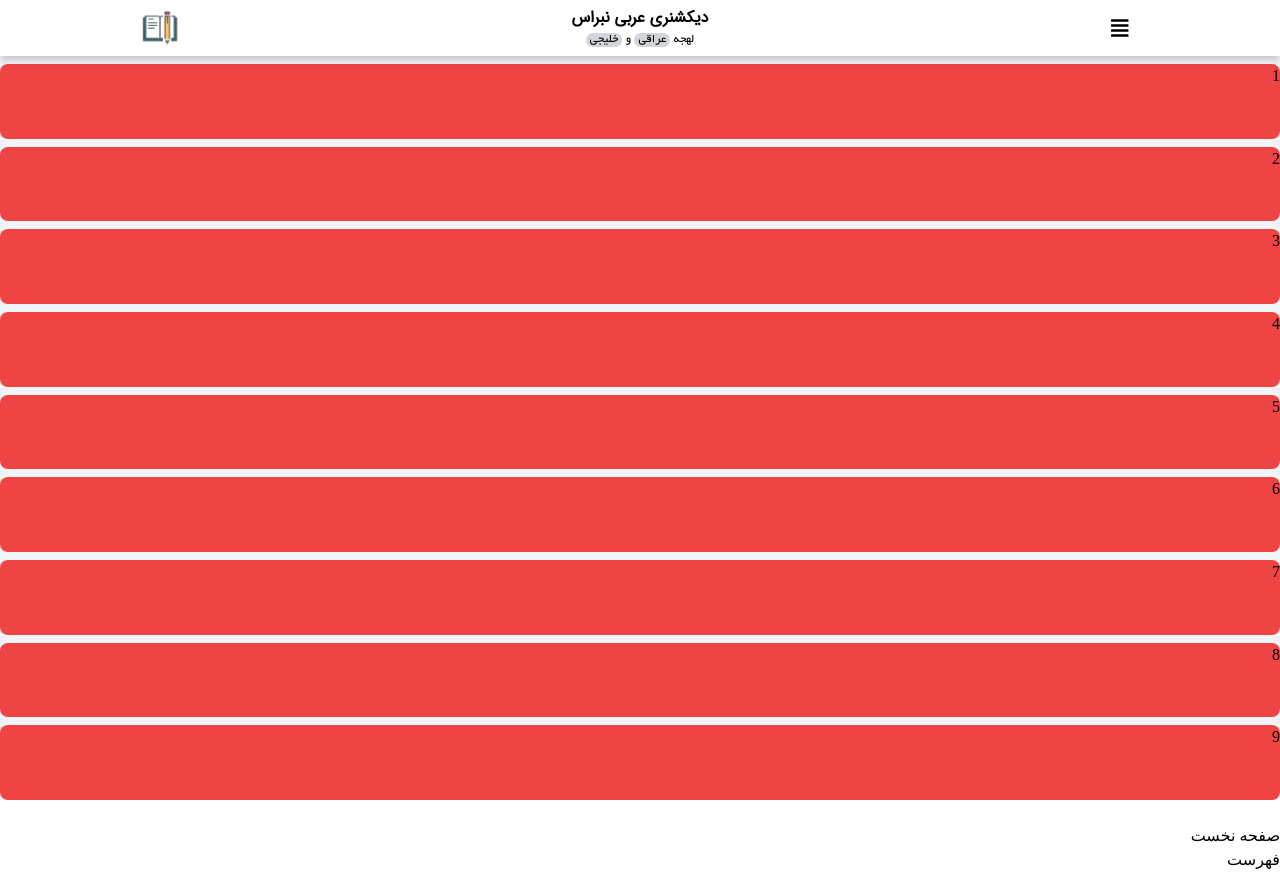
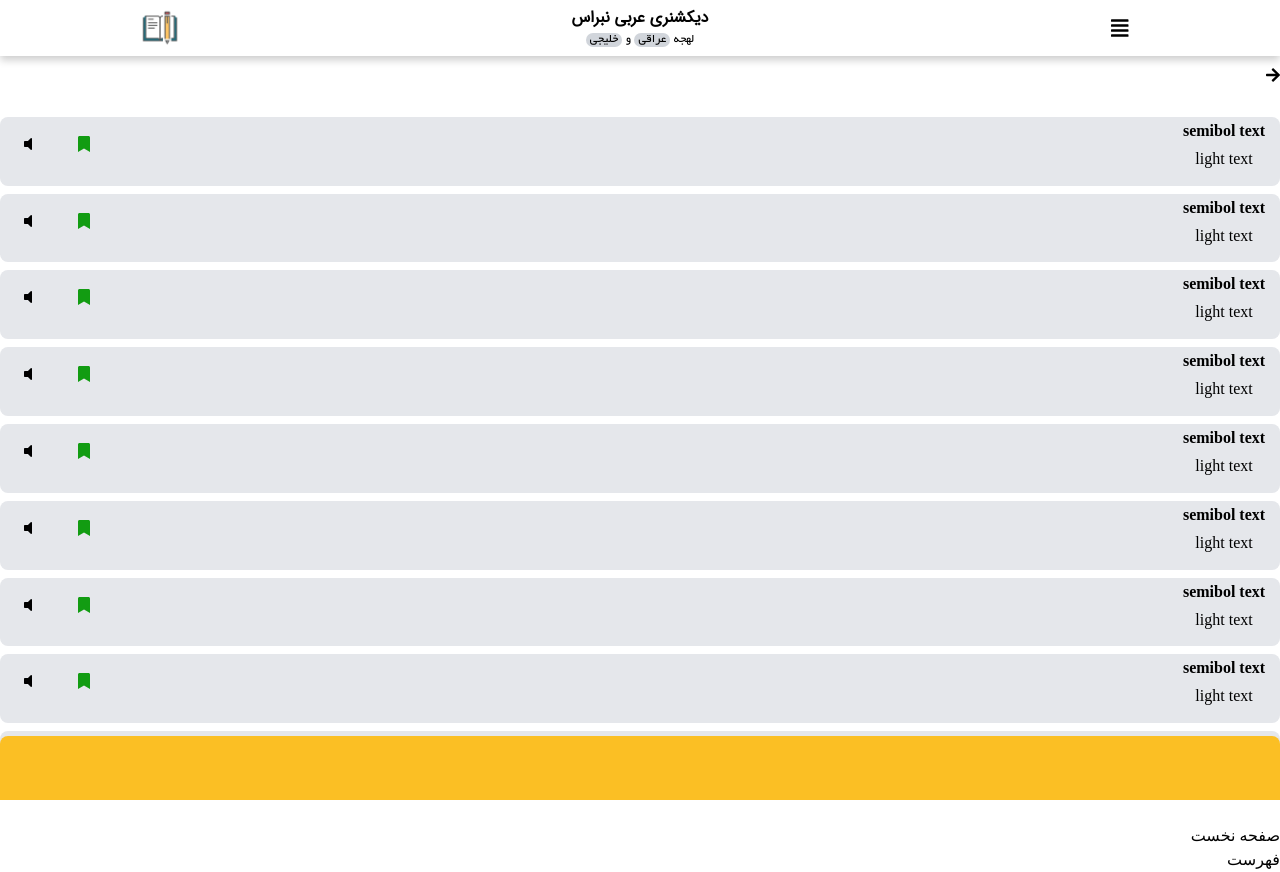
Before and after one commit to mohsenzamo/dictionary, a Vue app: page /list in a window 1280 px wide. Built offline with nearby package versions, Linux system fonts and the light colour scheme.

Commit message:
done with the list page and preparing it for animation and content

```diff
--- a/src/main.ts
+++ b/src/main.ts
@@ -3,9 +3,9 @@ import App from './App.vue'
 import './index.css'
 import router from './router'
 import { library } from '@fortawesome/fontawesome-svg-core'
-import { faAlignJustify, faBookmark, faSearch, faBookReader, faUsers, faGlobe, faTools, faClock, faCouch, faPalette, faBriefcaseMedical, faUserNurse, faQuestionCircle, faCloudSun, faLock } from '@fortawesome/free-solid-svg-icons'
+import { faAlignJustify, faBookmark, faVolumeOff, faSearch, faBookReader, faUsers, faGlobe, faTools, faClock, faCouch, faPalette, faBriefcaseMedical, faUserNurse, faQuestionCircle, faCloudSun, faLock, faArrowRight } from '@fortawesome/free-solid-svg-icons'
 // import { fab } from '@fortawesome/free-brands-svg-icons'
 import { FontAwesomeIcon } from '@fortawesome/vue-fontawesome'
-library.add(faAlignJustify, faBookmark, faSearch, faBookReader, faUsers, faGlobe, faTools, faClock, faCouch, faPalette, faBriefcaseMedical, faUserNurse, faQuestionCircle, faCloudSun, faLock)
+library.add(faAlignJustify, faBookmark, faArrowRight, faVolumeOff, faSearch, faBookReader, faUsers, faGlobe, faTools, faClock, faCouch, faPalette, faBriefcaseMedical, faUserNurse, faQuestionCircle, faCloudSun, faLock)
 
 createApp(App).component('fa', FontAwesomeIcon).use(router).mount('#app')
--- a/src/views/List.vue
+++ b/src/views/List.vue
@@ -1,33 +1,41 @@
 <template>
   <div
-    class="grid grid-rows-9 h-screen bg-gray-100 pt-16 gap-x-8 gap-y-2 justify-items-stretch"
+    class="grid grid-rows-9 h-screen bg-white pt-16 gap-x-8 gap-y-2 justify-items-stretch"
   >
-    <div class="bg-red-500 row-span-1 rounded-lg active:-translate-y-1">
-      1
+    <div class="bg-white w-screen rounded-b-lg h-8">
+      <div>
+        <fa
+          icon="arrow-right"
+        />
+      </div>
     </div>
-    <div class="bg-red-500 row-span-1 rounded-lg active:-translate-y-1">
-      2
+    <div
+      v-for="n in 9"
+      :key="n"
+      class="bg-gray-200 row-span-1 rounded-lg active:-translate-y-1"
+    >
+      <div class="bg-transparent w-28 h-14 float-right rounded-lg grid grid-rows-2 justify-items-center items-center ">
+        <div class="font-semibold">
+          semibol text
+        </div>
+        <div class="font-light">
+          light text
+        </div>
+      </div>
+      <div class="bg-transparent w-28 h-14 float-left rounded-lg grid grid-cols-2 justify-items-center items-center">
+        <div>
+          <fa
+            icon="bookmark"
+            style="color:rgb(18, 156, 18);"
+          />
+        </div>
+        <div>
+          <fa
+            icon="volume-off"
+          />
+        </div>
+      </div>
     </div>
-    <div class="bg-red-500 row-span-1 rounded-lg active:-translate-y-1">
-      3
-    </div>
-    <div class="bg-red-500 row-span-1 rounded-lg active:-translate-y-1">
-      4
-    </div>
-    <div class="bg-red-500 row-span-1 rounded-lg active:-translate-y-1">
-      5
-    </div>
-    <div class="bg-red-500 row-span-1 rounded-lg active:-translate-y-1">
-      6
-    </div>
-    <div class="bg-red-500 row-span-1 rounded-lg active:-translate-y-1">
-      7
-    </div>
-    <div class="bg-red-500 row-span-1 rounded-lg active:-translate-y-1">
-      8
-    </div>
-    <div class="bg-red-500 row-span-1 rounded-lg active:-translate-y-1">
-      9
-    </div>
+    <div class="fixed bottom-0 bg-yellow-400 h-16 w-screen rounded-t-lg" />
   </div>
 </template>
```
